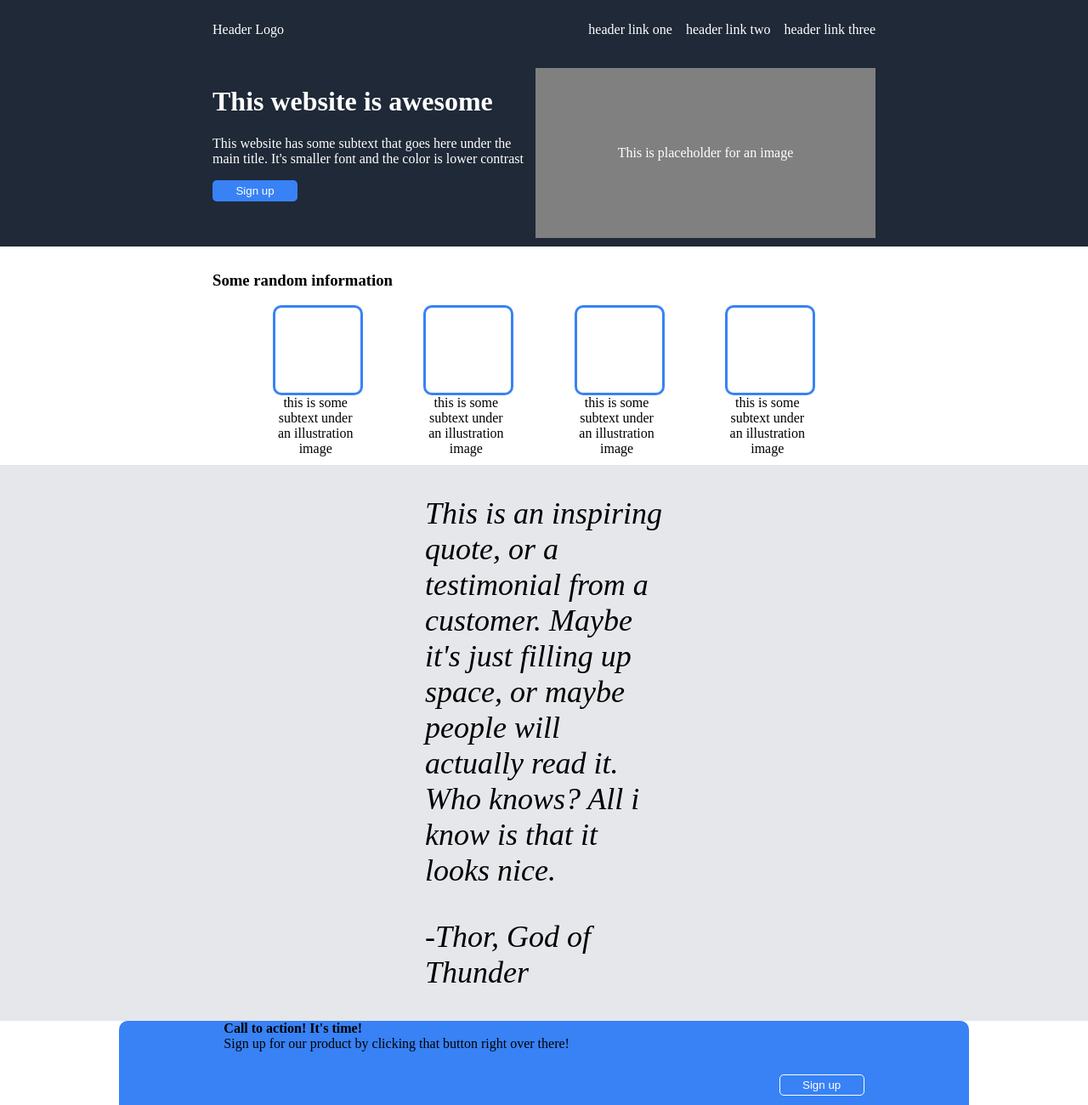
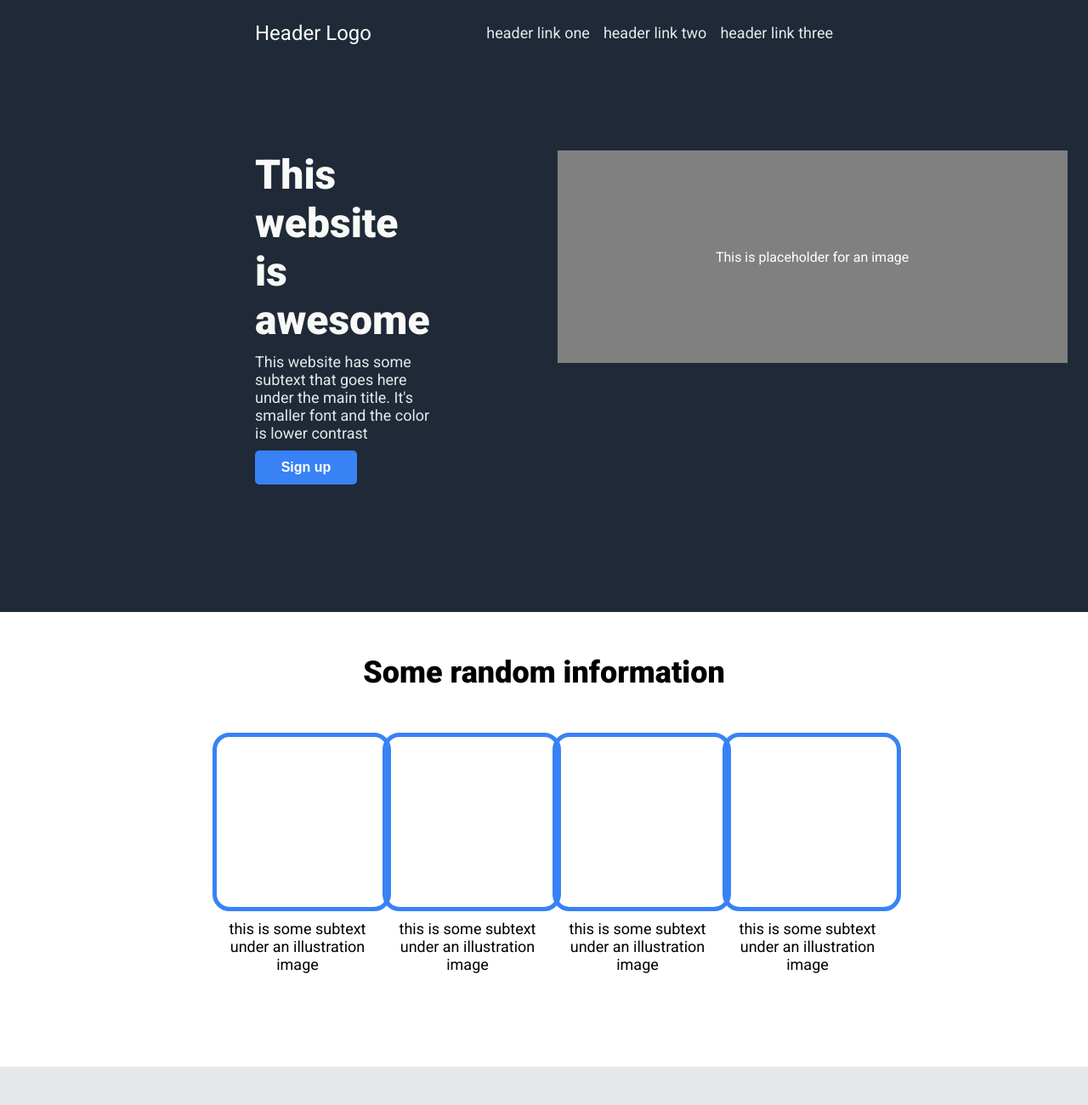
Before and after one commit to petro-sabat/landing_page, a plain HTML site: page index.html in a window 1280 px wide. Shown: the top 1300 px of the page at 85% size. Drawn offline with Linux system fonts and the light colour scheme.

Commit message:
Final changes

```diff
--- a/index.html
+++ b/index.html
@@ -5,6 +5,7 @@
     <meta name="viewport" content="width=device-width, initial-scale=1.0">
     <link rel="stylesheet" href="styles.css">
     <title>Landing Page</title>
+    <link href="https://fonts.googleapis.com/css?family=Roboto:100,100italic,300,300italic,regular,italic,500,500italic,700,700italic,900,900italic" rel="stylesheet" />
 </head>
 <body>
     <div class="header">
@@ -16,7 +17,7 @@
         </div>
     </div>
     <div class="description">
-        <div>
+        <div class="description-left">
             <h1>This website is awesome</h1>
             <p>This website has some subtext that goes here under the main title. It's smaller font and the color is lower contrast</p>
             <button>Sign up</button>
@@ -30,31 +31,31 @@
         <div class="items">
             <div class="item">
                 <div class="box"></div>
-                <div class="text">this is some subtext under an illustration image</div>
+                <div class="item-text">this is some subtext under an illustration image</div>
             </div>
             <div class="item">
                 <div class="box"></div>
-                <div class="text">this is some subtext under an illustration image</div>
+                <div class="item-text">this is some subtext under an illustration image</div>
             </div>
             <div class="item">
                 <div class="box"></div>
-                <div class="text">this is some subtext under an illustration image</div>
+                <div class="item-text">this is some subtext under an illustration image</div>
             </div>
             <div class="item">
                 <div class="box"></div>
-                <div class="text">this is some subtext under an illustration image</div>
+                <div class="item-text">this is some subtext under an illustration image</div>
             </div>
         </div>
     </div>
     <div class="quote">
-        <p>
+        <p class="quote-text">
             This is an inspiring quote, or a testimonial from a customer. Maybe it's just filling up space, or maybe people will actually read it. Who knows? All i know is that it looks nice.
         </p>
-        <p>-Thor, God of Thunder</p>
+        <p class="quote-author">-Thor, God of Thunder</p>
     </div>
     <div class="background">
         <div class="call-to-action">
-            <div>
+            <div class="cta-text">
                 <h4>Call to action! It's time!</h4>
                 <p>Sign up for our product by clicking that button right over there!</p>
             </div>
--- a/styles.css
+++ b/styles.css
@@ -4,12 +4,14 @@ body {
     height: 100vh;
     flex-direction: column;
     justify-content: space-between;
+    font-family: Roboto;
+
 }
 
 .header {
     display: flex;
     justify-content: space-between;
-    padding: 10px 250px;
+    padding: 10px 300px;
     background-color: #1F2937;
     color: white;
 }
@@ -17,58 +19,92 @@ body {
 .logo {
     display: grid;
     place-items: center;
+    font-size: 24px;
+    color: #F9FAF8;
 }
 
 .nav {
     display: flex;
     gap: 16px;
+    font-size: 18px;
+    color: #e5e7eb;
 }
 
 ul {
     list-style: none;
 }
 
-.placeholder {
-    display: grid;
-    place-items: center;
-    background-color: gray;
-    width: 400px;
-    height: 200px;
-    text-align: center;
-
+.description {
+    display: flex;
+    gap: 150px;
+    border: none;
+    justify-content: space-between;
+    padding: 150px 300px;
+    padding-top: 100px;
+    background-color: #1F2937;
+    color: white;
 }
 
-.description {
+.description-left {
     display: flex;
-    border: none;
-    justify-content: space-between;
-    padding: 10px 250px;
-    background-color: #1F2937;
-    color: white;
+    flex-direction: column;
+    justify-content: flex-start;
+    gap: 10px;
+}
+
+.description-left h1 {
+   font-size: 48px;
+   font-weight:900;
+   color: #F9FAF8;
+   margin: 0;
+}
+
+.description-left p {
+    font-size: 18px;
+    color: #e5e7eb;
+    margin: 0;
 }
 
 .description button {
     background-color: #3882f6;
     color: white;
-    width: 100px;
-    height: 25px;
+    width: 120px;
+    height: 40px;
     border-radius: 5px;
     border: none;
+    font-size: 16px;
+    font-weight: bold;
+}
+
+.placeholder {
+    display: grid;
+    place-items: center;
+    background-color: gray;
+    width: 600px;
+    height: 250px;
+    text-align: center;
+
+
 }
 
 .main {
-    padding: 10px 250px;
+    padding: 0 250px;
+    padding-bottom: 100px;
 }
 
-.main p {
-
+.main h3 {
+    font-size: 36px;
+    font-weight: 900;
+    text-align: center;
+    margin: 50px 0;
 }
 
 .box {
-    border: #3882f6 solid 3px;
-    width: 100px;
-    height: 100px;
-    border-radius: 10px;
+    border: #3882f6 solid 5px;
+    color: #1F2937;
+    width: 200px;
+    height: 200px;
+    border-radius: 20px;
 }
 
 .items {
@@ -76,34 +112,45 @@ ul {
     justify-content: space-evenly;
 }
 
-.text {
-    width: 100px;
+.item {
+ width: 200px;
+}
+
+.item-text {
     text-align: center;
+    padding: 10px 0;
+    font-size: 18px;
+
 }
 
 .quote {
     background-color: #e5e7eb;
-    padding: 0 500px;
+    padding: 50px 500px;
+}
+
+.quote-text {
     font-size: 36px;
     font-style: italic;
+    font-weight: lighter;
+}
 
+.quote-author {
+    text-align: right;
+    font-weight: bold;
+    font-size: 18px;
 
 }
-
-.quote h3 {
-    padding: none;
-}
-
 
 .background {
     display: flex;
     justify-content: center;
+    padding: 100px 0;
 }
 
 .call-to-action {
     background-color: #3882f6;
-    width: 1000px;
-    height: 150px;
+    width: 1200px;
+    height: 200px;
     display: flex;
     justify-content: space-around;
     border-radius: 10px;
@@ -114,21 +161,43 @@ ul {
     padding: 0;
 }
 
+.cta-text {
+    display: flex;
+    flex-direction: column;
+    gap: 5px;
+    justify-content: center;
+
+
+}
+
+.call-to-action h4 {
+    font-size: 24px;
+    color: #E5E7EB;
+}
+
+.call-to-action p {
+    font-size: 18px;
+    color: #E5E7EB;
+    font-weight: lighter;
+}
+
 .call-to-action button {
     background-color: #3882f6;
     color: white;
-    border: white solid 1px;
-    border-radius: 5px;
-    width: 100px;
-    height: 25px;
+    border: white solid 2px;
+    border-radius: 8px;
+    width: 150px;
+    height: 40px;
     align-self: center;
+    font-size: 16px;
+    font-weight: bold;
 }
 
 .footer {
     display: grid;
     place-items: center;
     background-color: #1F2937;
-    min-height: 50px;
+    min-height: 100px;
     margin: 0;
 }
 
```
